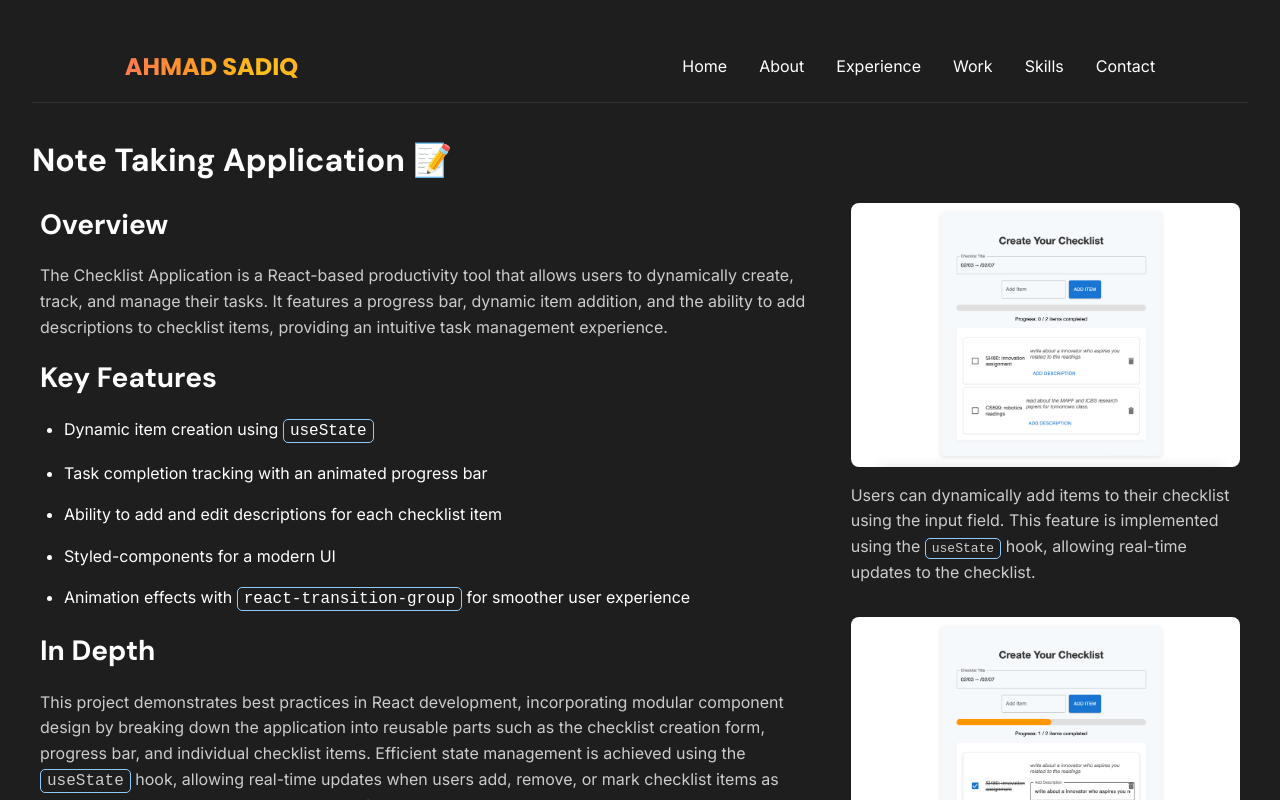
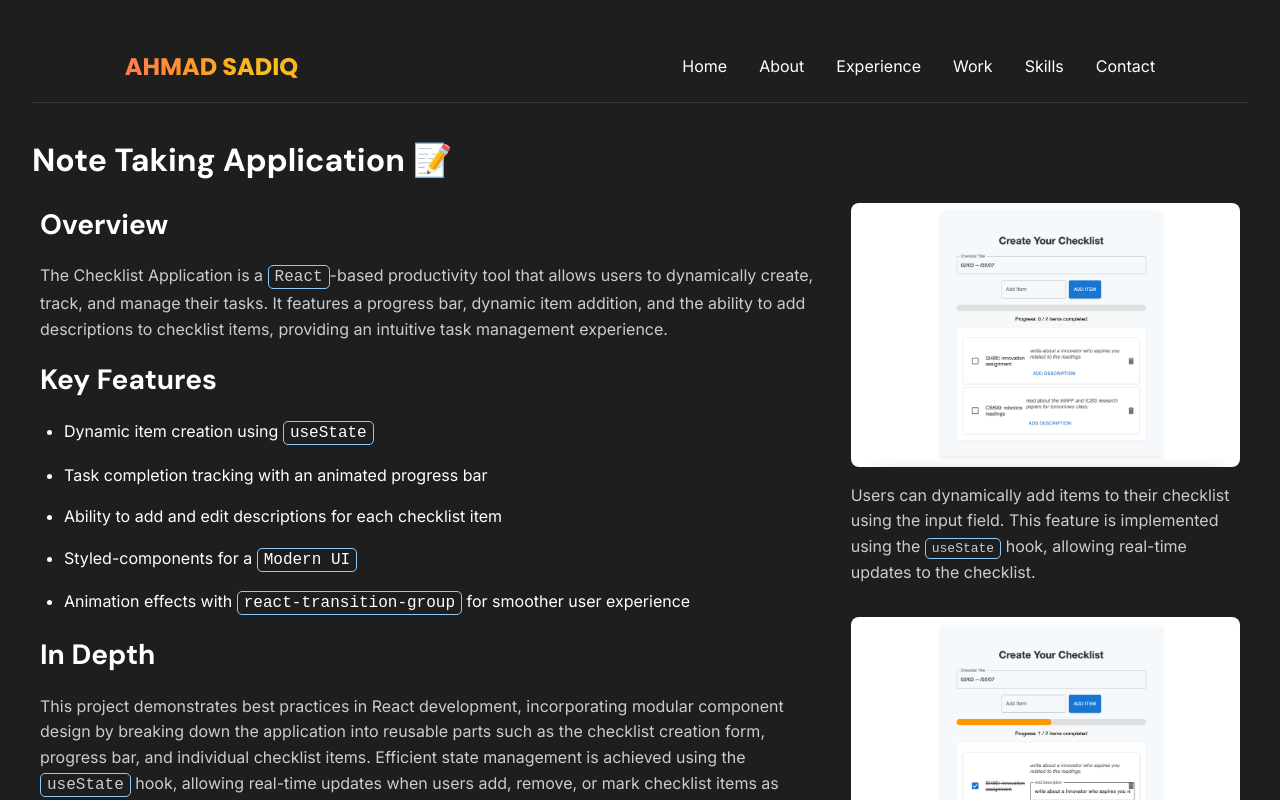
Before and after one commit to ahmadssadiq/soft-resume, a React (Create React App) app: page /#/projects/Note-Taking-Application in a window 1280 px wide. Shown: the top 800 px of the page. Built offline with nearby package versions, Linux system fonts and the light colour scheme.

Commit message:
highlighed languages and libraries plus key words on each project page for good mentions

```diff
--- a/src/components/BostonPoliceOvertime.js
+++ b/src/components/BostonPoliceOvertime.js
@@ -49,7 +49,7 @@ function BostonPoliceOvertime() {
                         <h2>In Depth</h2>
                         <p>
                             The project utilized multiple datasets, including earnings, crime incidents, field activity, and budget records from the City of Boston.
-                            Using Python with libraries such as Pandas, Matplotlib, and Sklearn, we processed and analyzed these datasets to uncover spending inefficiencies.
+                            Using <code className='code-block'>Python</code> utilizing libraries including <code className='code-block'>Pandas</code>, <code className='code-block'>Matplotlib</code>, and <code className='code-block'>Sklearn</code>, we processed and analyzed these datasets to uncover spending inefficiencies.
                             Regression models indicated that crime rates were not a predictor of overtime hours or police budget allocations.
                             Further analysis of specific officers revealed that some of the most frequent overtime users were also officers with past complaints and high salaries.
                         </p>
--- a/src/components/NoteTakingApplication.js
+++ b/src/components/NoteTakingApplication.js
@@ -25,7 +25,7 @@ function NoteTakingApplication() {
                     <div className="project-description">
                         <h2>Overview</h2>
                         <p>
-                            The Checklist Application is a React-based productivity tool that allows users to dynamically create,
+                            The Checklist Application is a <code className='code-block'>React</code>-based productivity tool that allows users to dynamically create,
                             track, and manage their tasks. It features a progress bar, dynamic item addition, and the ability to add
                             descriptions to checklist items, providing an intuitive task management experience.
                         </p>
@@ -34,7 +34,7 @@ function NoteTakingApplication() {
                             <li>Dynamic item creation using <code className="code-block">useState</code></li>
                             <li>Task completion tracking with an animated progress bar</li>
                             <li>Ability to add and edit descriptions for each checklist item</li>
-                            <li>Styled-components for a modern UI</li>
+                            <li>Styled-components for a <code className='code-block'>Modern UI</code></li>
                             <li>Animation effects with <code className="code-block">react-transition-group</code> for smoother user experience</li>
                         </ul>
                         <h2>In Depth</h2>
```
